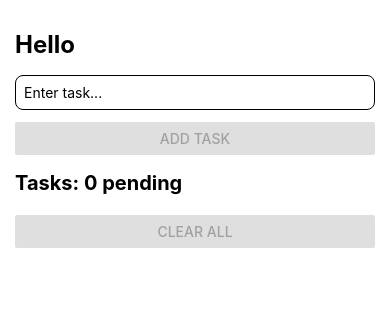
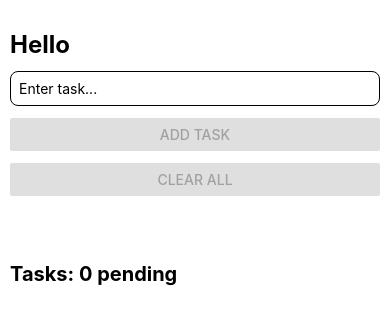
Before and after one commit to adithya-s-edstem/todo-test-react-native, a React Native app: screen / in a window 390 px wide. Shown: the top 324 px of the page. Built offline with nearby package versions, Linux system fonts and the light colour scheme.

Commit message:
Reorder ui elements and restructure code

```diff
--- a/App.js
+++ b/App.js
@@ -32,7 +32,7 @@ const App = () => {
 
   function countUndone(obj) {
     let count = 0;
-    if (getObjCount(obj) > 0){
+    if (getObjCount(obj) > 0) {
       Object.entries(tasksList).map((taskArray) => {
         if (!taskArray[1].status) count += 1
       });
@@ -42,27 +42,27 @@ const App = () => {
 
   return (
     <>
+      <StatusBar style="auto" />
       <View
+        // main container
         style={{
           marginTop: 30,
-          marginLeft: 15,
-          marginRight: 15,
+          marginLeft: 10,
+          marginRight: 10,
           display: 'flex',
           flexDirection: 'column',
           gap: 16
         }}
       >
-        <StatusBar style="auto" />
-        <View>
-          <Text style={{ fontSize: 24, fontWeight: 'bold' }}>Hello</Text>
-        </View>
         <View
+          //Top
           style={{
             display: 'flex',
             flexDirection: 'column',
             gap: 12
           }}
         >
+          <Text style={{ fontSize: 24, fontWeight: 'bold' }}>Hello</Text>
           <TextInput
             placeholder="Enter task..."
             value={newTask}
@@ -78,17 +78,23 @@ const App = () => {
             onPress={() => addTask(newTask)}
             disabled={!newTask}
           />
+          <Button
+            onPress={() => setTasksList({})}
+            title="Clear All"
+            color='#333'
+            disabled={!getObjCount(tasksList)}
+          />
         </View>
         <View
+          // Bottom
           style={{
             display: 'flex',
             flexDirection: 'column',
-            gap: 10
+            gap: 10,
+            marginTop: 50
           }}
         >
-          <Text
-            style={{ fontSize: 20, fontWeight: 'bold' }}
-          >
+          <Text style={{ fontSize: 20, fontWeight: 'bold' }}>
             Tasks: {countUndone(tasksList)} pending
           </Text>
           <View
@@ -96,6 +102,7 @@ const App = () => {
               display: 'flex',
               flexDirection: 'column',
               gap: 10,
+              padding: 8,
             }}
           >
             {tasksList && Object.entries(tasksList).map((taskArray) => (
@@ -106,18 +113,15 @@ const App = () => {
                   display: 'flex',
                   flexDirection: 'row',
                   alignItems: 'center',
-                  borderWidth: 2,
+                  borderWidth: 1.5,
                   padding: 12,
-                  borderColor: taskArray[1].status ? '#eee' : '#5555ff',
+                  borderColor: taskArray[1].status ? '#eee' : '#000',
                   borderRadius: 8,
                   justifyContent: 'space-between',
+                  backgroundColor: taskArray[1].status ? '#eee' : '#fff'
                 }}
               >
-                <Text
-                  style={{
-                    color: taskArray[1].status ? '#ccc' : '#000'
-                  }}
-                >
+                <Text style={{ color: taskArray[1].status ? '#ccc' : '#000' }}>
                   {taskArray[1].taskName}
                 </Text>
                 {taskArray[1].status &&
@@ -125,22 +129,15 @@ const App = () => {
                     style={{
                       fontSize: 8,
                       textTransform: "uppercase",
-                      fontWeight: 'bold'
+                      fontWeight: 'bold',
+                      color: '#000'
                     }}
                   >
-                    &#9989; completed
+                    &#10003; completed
                   </Text>
                 }
               </Pressable>
             ))}
-          </View>
-          <View>
-            <Button
-              onPress={() => setTasksList({})}
-              title="Clear All"
-              color='#333'
-              disabled={!getObjCount(tasksList)}
-            />
           </View>
         </View>
       </View>
```
